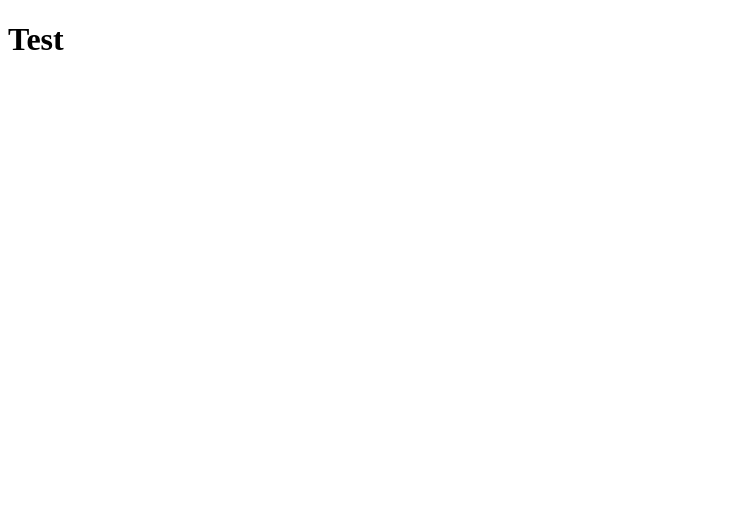
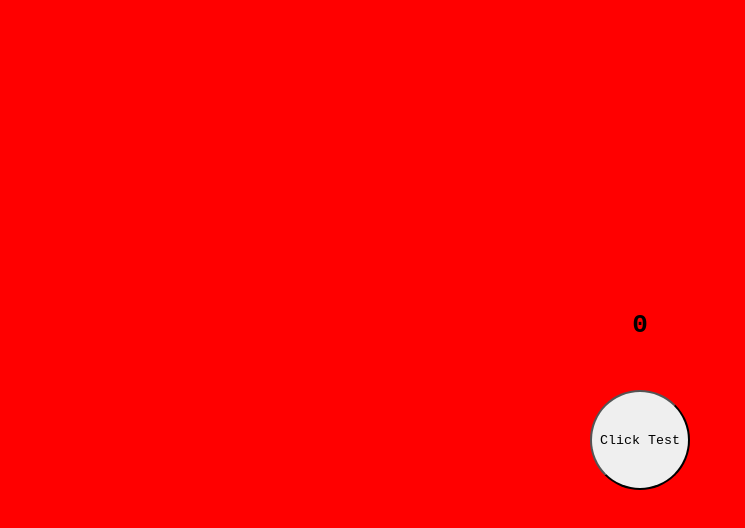
Before and after one commit to Robby-Codes/Nanobot-Factory, a React (Create React App) app in the folder nanobot-factory/: page / in a window 1280 px wide. Shown: the top 528 px of the page, without its empty margins (0-745 px from the left). Built offline with nearby package versions, Linux system fonts and the light colour scheme.

Commit message:
Basic Counter

```diff
--- a/nanobot-factory/src/App.js
+++ b/nanobot-factory/src/App.js
@@ -1,5 +1,7 @@
+import Clicker from "./main/clicker section";
+
 function App() {
-  return <h1>Test</h1>;
+  return <Clicker />;
 }
 
 export default App;
--- /dev/null
+++ b/nanobot-factory/src/main/clicker section/clicker.css
@@ -0,0 +1,24 @@
+* {
+  font-family: monospace;
+  box-sizing: border-box;
+  padding: 0;
+  margin: 0;
+}
+
+div {
+  height: 100vh;
+  width: 100%;
+  background-color: red;
+  display: flex;
+  flex-direction: column;
+  justify-content: center;
+  align-items: center;
+}
+
+button {
+  cursor: pointer;
+  height: 100px;
+  width: 100px;
+  margin-top: 50px;
+  border-radius: 100%;
+}
--- a/nanobot-factory/src/main/clicker section/index.js
+++ b/nanobot-factory/src/main/clicker section/index.js
@@ -0,0 +1,22 @@
+import React, { useState } from "react";
+import ReactDOM from "react-dom";
+import "./clicker.css";
+
+const Clicker = () => {
+  const [Amount, setAmount] = useState(0);
+  const handleClick = () => {
+    setAmount(Amount + 1);
+  };
+  return (
+    <div>
+      <Count amount={Amount} />
+      <button onClick={() => handleClick()}>Click Test</button>
+    </div>
+  );
+};
+
+const Count = (props) => {
+  return <h1>{props.amount}</h1>;
+};
+
+export default Clicker;
```
Also changed, not shown: 1 other file (tests, documents, lock files or other folders).
